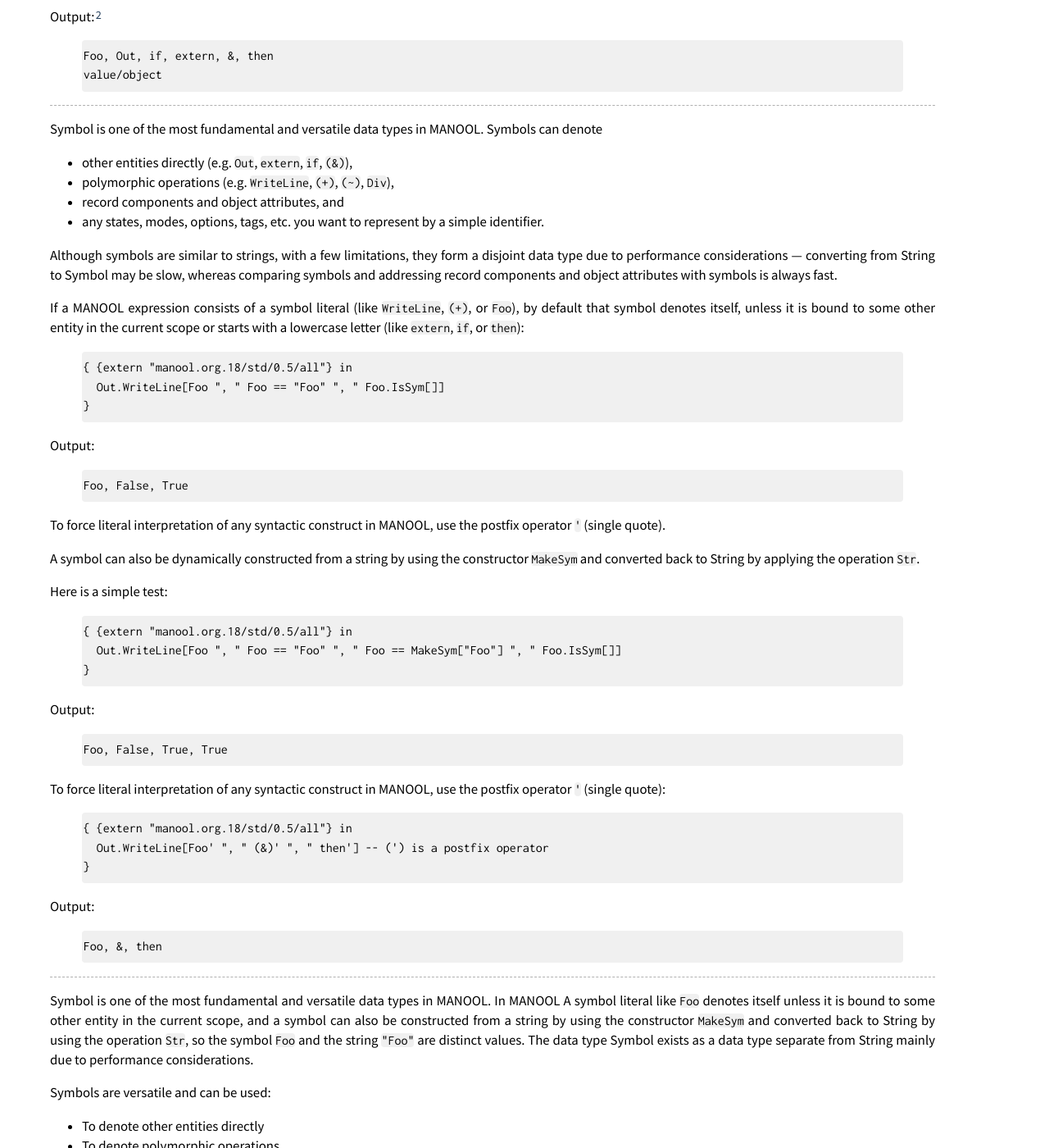
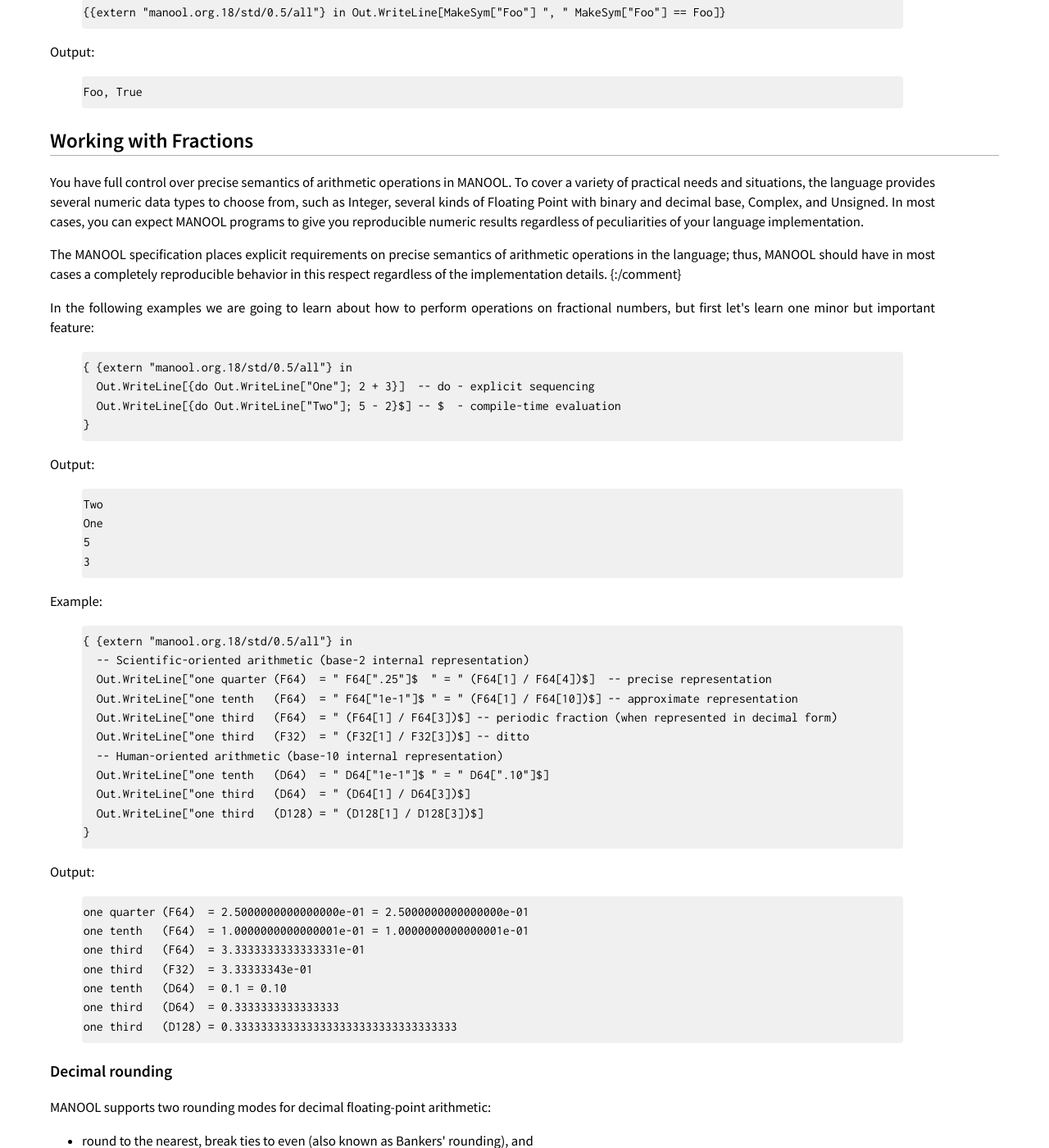
Before and after one commit to rusini/manool, a Jekyll site: the page built from tutorial/lesson-3.md, in a window 1280 px wide and 1400 px high, scrolled down 1238 px. Shown: the whole window at 82% size. Built offline with Jekyll 4.4.1, drawn with Linux system fonts in a browser that asks for light colours; some of the changed text lies outside the part shown.

Commit message:
Back up garbage, drafts

```diff
--- a/tutorial/lesson-3.md
+++ b/tutorial/lesson-3.md
@@ -20,12 +20,12 @@ Symbol Data Type
 Symbol is one of the most fundamental and versatile data types in MANOOL. `extern`, `in`, `WriteLine`, `Out`, `+`, etc. are all symbols.
 
 <aside markdown="1">
-Although symbols resemble strings (with a few limitations), they constitute a disjoint data type due to performance considerations -- converting values from
-String to Symbol may be slow, whereas comparing symbols and looking up entries in tables using symbols as keys is always fast (and is guaranteed to be completed
-in constant time).
+Although symbols resemble strings (with a few limitations), they differ in basic operations and internal data structure and constitute a disjoint data type due
+to performance considerations. Converting values from String to Symbol may be slow, whereas comparing symbols and looking up entries in tables using symbols as
+keys is always fast (and is guaranteed to complete in constant time).
 </aside>
 
-If an expression in MANOOL consists of a literal symbol, by default that symbol denotes itself (e.g. `WriteLine`, `(+)`, `Foo`), unless it starts with a
+If an expression in MANOOL consists of a literal symbol, by default that symbol denotes itself (e.g. `WriteLine`, `(+)`, `Foo`) unless it starts with a
 lowercase letter (e.g. `then`, `do`) or is bound to some other entity in the current scope (e.g. `Out`, `extern`, `if`, `(&)`). In the later case, the symbol
 denotes that entity.
 
@@ -40,9 +40,24 @@ Output:
 Values of type Symbol can identify
   * polymorphic operations (e.g. `WriteLine`, `(+)`, `(~)`, `Div`),[^a1]
   * record components and object attributes, and
-  * any states, modes, options, tags, etc. you want to represent by a simple identifier.
+  * any states, modes, options, tags, etc. you would like to represent by a simple identifier.
 
 [^a1]: Moreover, symbols *are* polymorphic operations, which are directly applied to arguments.
+
+To force literal interpretation of a syntactic construct in MANOOL, use the postfix operator `'` (single quote):
+
+    { {extern "manool.org.18/std/0.5/all"} in
+      Out.WriteLine[Foo' ", " Out' ", " extern' ", " if' ", " (&)' ", " then']
+      Out.WriteLine[Out.WriteLine["Hello, world!"]']
+    }
+
+Output:[^a2]
+
+    Foo, Out, extern, if, &, then
+    value/object
+
+[^a2]: The second expression tries to display a _syntactic list_ object (more on this later), and the operation `Str` returns a generic `"value/object"` for
+       most data types in MANOOL.
 
 A symbol can also be dynamically constructed from a string by using the constructor `MakeSym` and converted back to String with the operation `Str`:
 
@@ -51,95 +66,6 @@ A symbol can also be dynamically constructed from a string by using the construc
 Output:
 
     Foo, True
-
-To force literal interpretation of any syntactic construct in MANOOL, use the postfix operator `'` (single quote):
-
-    { {extern "manool.org.18/std/0.5/all"} in
-      Out.WriteLine[Foo' ", " Out' ", " if' ", " extern' ", " (&)' ", " then']
-      Out.WriteLine[Out.WriteLine["Hello, world!"]']
-    }
-
-Output:[^a2]
-
-    Foo, Out, if, extern, &, then
-    value/object
-
-[^a2]: The second expression tries to display a _syntactic list_ object, and for most data types in MANOOL the operation `Str` returns a generic
-       `"value/object"`.
-
-
----
-
-Symbol is one of the most fundamental and versatile data types in MANOOL. Symbols can denote
-  * other entities directly (e.g. `Out`, `extern`, `if`, `(&)`),
-  * polymorphic operations (e.g. `WriteLine`, `(+)`, `(~)`, `Div`),
-  * record components and object attributes, and
-  * any states, modes, options, tags, etc. you want to represent by a simple identifier.
-
-Although symbols are similar to strings, with a few limitations, they form a disjoint data type due to performance considerations -- converting from String to
-Symbol may be slow, whereas comparing symbols and addressing record components and object attributes with symbols is always fast.
-
-If a MANOOL expression consists of a symbol literal (like `WriteLine`, `(+)`, or `Foo`), by default that symbol denotes itself, unless it is bound to some other
-entity in the current scope or starts with a lowercase letter (like `extern`, `if`, or `then`):
-
-    { {extern "manool.org.18/std/0.5/all"} in
-      Out.WriteLine[Foo ", " Foo == "Foo" ", " Foo.IsSym[]]
-    }
-
-Output:
-
-    Foo, False, True
-
-To force literal interpretation of any syntactic construct in
-MANOOL, use the postfix operator `'` (single quote).
-
-
-A symbol can also be dynamically constructed from a string by
-using the constructor `MakeSym` and converted back to String by applying the operation `Str`.
-
-Here is a simple test:
-
-    { {extern "manool.org.18/std/0.5/all"} in
-      Out.WriteLine[Foo ", " Foo == "Foo" ", " Foo == MakeSym["Foo"] ", " Foo.IsSym[]]
-    }
-
-Output:
-
-    Foo, False, True, True
-
-To force literal interpretation of any syntactic construct in MANOOL, use the postfix operator `'` (single quote):
-
-    { {extern "manool.org.18/std/0.5/all"} in
-      Out.WriteLine[Foo' ", " (&)' ", " then'] -- (') is a postfix operator
-    }
-
-Output:
-
-    Foo, &, then
-
----
-
-Symbol is one of the most fundamental and versatile data types in MANOOL. In MANOOL A symbol literal like `Foo` denotes itself unless it is bound to some other entity in the
-current scope, and a symbol can also be constructed from a string by using the constructor `MakeSym` and converted back to String by using the operation `Str`,
-so the symbol `Foo` and the string `"Foo"` are distinct values. The data type Symbol exists as a data type separate from String mainly due to performance
-considerations.
-
-Symbols are versatile and can be used:
-  * To denote other entities directly
-  * To denote polymorphic operations
-  * To denote record members and object attributes
-
-Example:
-~~~
-{ {extern "manool.org.18/std/0.5/all"} in
-  Out.WriteLine[Foo; " "; Foo == "Foo"; " "; Foo == MakeSym["Foo"]; " "; Foo.IsSym[]]
-}
-~~~
-Output:
-~~~
-Foo False True True
-~~~
-
 
 
 Working with Fractions
```
